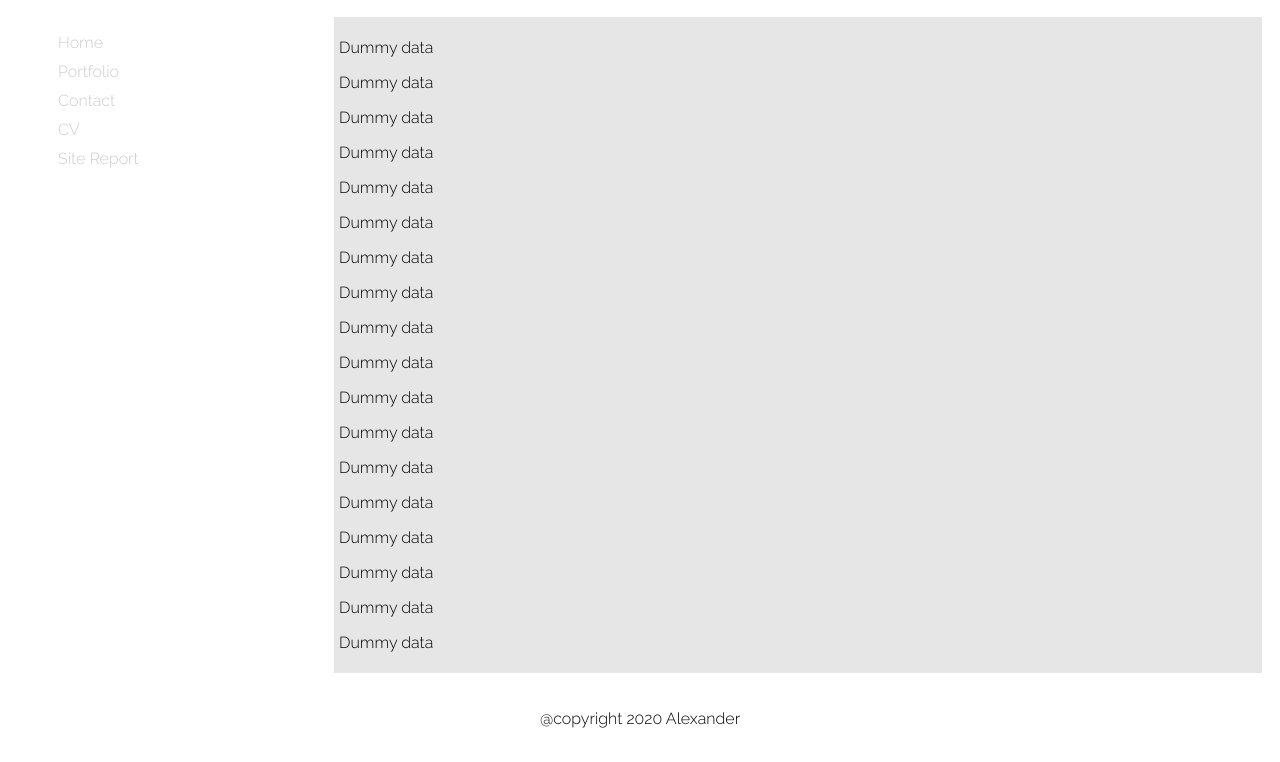
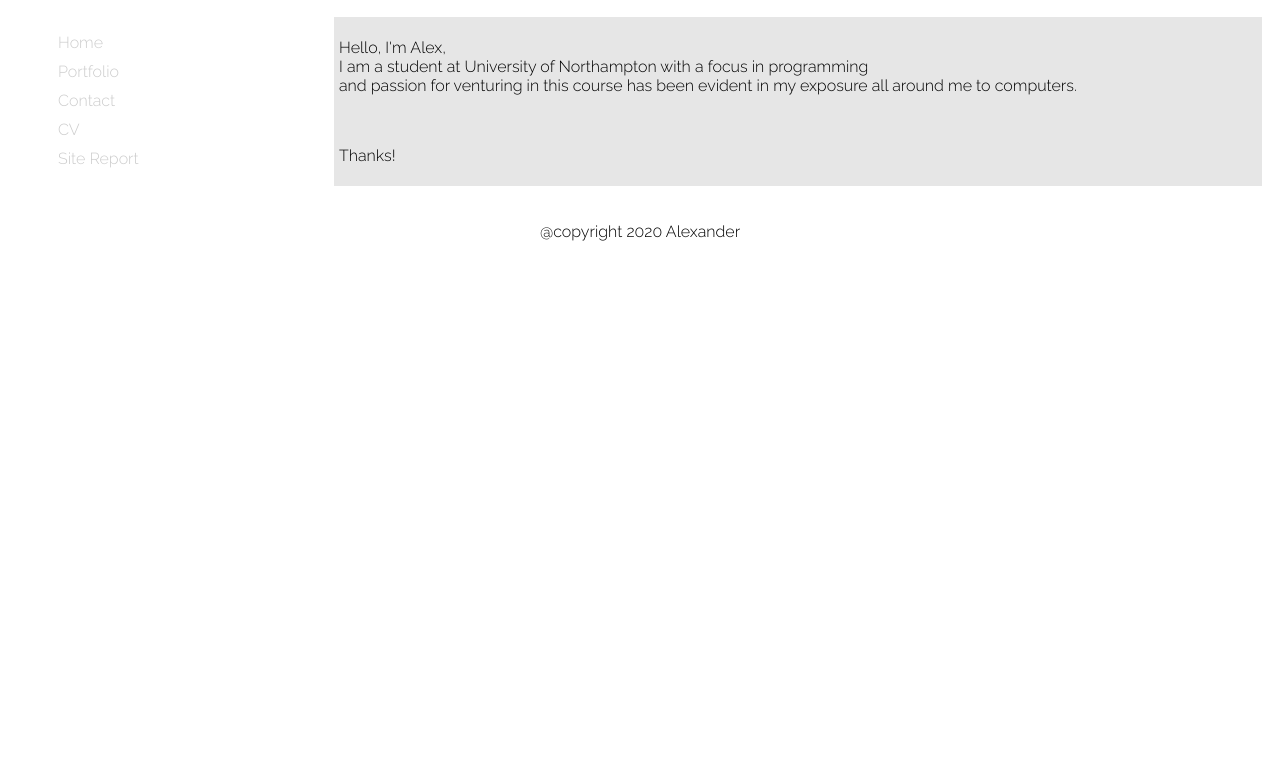
Before and after one commit to alex-m-20/Assignment-1-, a plain HTML site: page index.html in a window 1280 px wide. Shown: the part 85-847 px from the top of the page. After the commit the page ends 800 px from the top, so only its background shows below. Drawn offline with Linux system fonts and the light colour scheme; a web font is replaced by a local one.

Commit message:
Brief bio to homepage

```diff
--- a/index.html
+++ b/index.html
@@ -36,24 +36,9 @@
 
     <main>
         <div class="m_homepage">
-            <p>Dummy data </p>
-            <p>Dummy data </p>
-            <p>Dummy data </p>
-            <p>Dummy data </p>
-            <p>Dummy data </p>
-            <p>Dummy data </p>
-            <p>Dummy data </p>
-            <p>Dummy data </p>
-            <p>Dummy data </p>
-            <p>Dummy data </p>
-            <p>Dummy data </p>
-            <p>Dummy data </p>
-            <p>Dummy data </p>
-            <p>Dummy data </p>
-            <p>Dummy data </p>
-            <p>Dummy data </p>
-            <p>Dummy data </p>
-            <p>Dummy data </p>
+            <p>Hello, I'm Alex,<br>I am a student at University of Northampton with a focus in programming<br>
+                and passion for venturing in this course has been evident in my exposure all around me to computers. </p><br>
+            <p>Thanks!</p>
         </div>
 
     </main>
```
